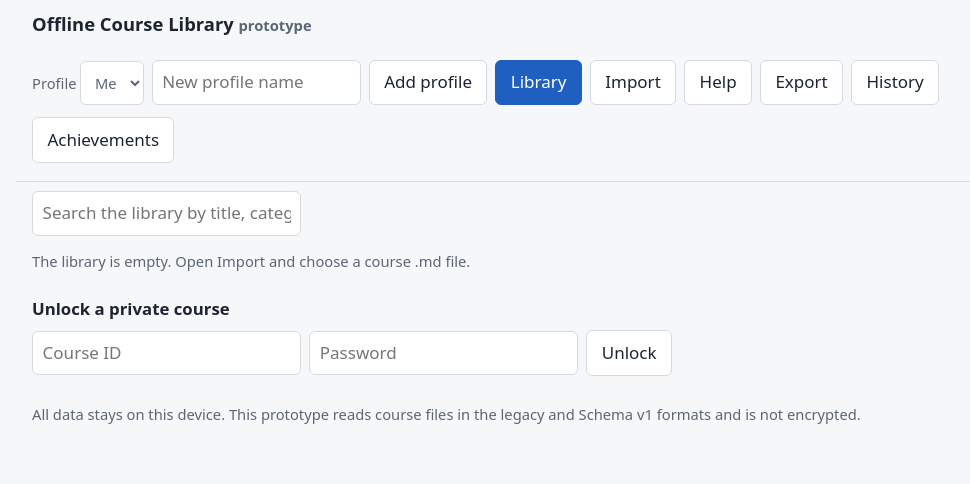
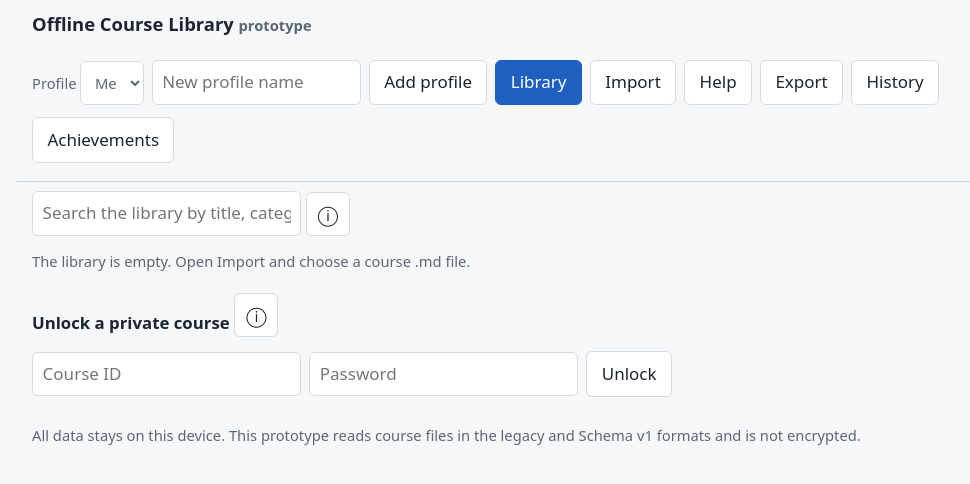
Before and after one commit to UmairAhmed1310/offline-course-library, a website: page index.html in a window 1280 px wide. Shown: the whole page, without its empty margins (128-1098 px from the left). Drawn offline with Linux system fonts and the light colour scheme.

Commit message:
T1.20: replace the floating hover-only "?" help button with visible "ⓘ" buttons next to each help topic
New UI helper addInfo() (after helpHTML, outside CORE) adds 44 px "ⓘ" buttons with a text name next
to each help topic; the old floating .hb button is removed. Adds 2 e2e tests (13 in the file).
CHANGELOG line added.

Worker: claude_lcs_B1. Package: outbox/T1.20__claude_lcs_B1/change.patch (8,524 bytes, sha256 ecdf61c7...).
Applied by the Release manager with git apply on top of main 4a260700 (git apply --check passed).

```diff
--- a/index.html
+++ b/index.html
@@ -49,7 +49,7 @@ legend{font-weight:600;padding:0 .3rem;max-width:100%}
 label{display:block;padding:.3rem 0}
 .ok{color:var(--ok)}.wn{color:var(--wn)}.bd{color:var(--bd)}
 .hero{background:var(--card);border:1px solid var(--line);border-radius:10px;padding:.7rem .9rem;margin:.5rem 0}.xp{font-weight:700}.path{display:flex;gap:.35rem;flex-wrap:wrap;margin-top:.4rem}.pill{min-width:2.2rem;text-align:center;border:1px solid var(--line);border-radius:999px;padding:.1rem .5rem;font-size:.85rem;background:var(--bg)}.pill.d{background:var(--ok-bg);color:#fff;border-color:var(--ok-bg)}.pill.c{border-color:var(--ac);color:var(--ac);font-weight:700}.toast{background:var(--ok-bg);color:#fff;border-radius:8px;padding:.6rem .9rem;margin:.5rem 0;font-weight:600}.toast.w{background:var(--wn);color:#12161c}mark{background:#ffd54a;color:#000;border-radius:2px}mark.cur{background:#ff9d2e;outline:2px solid var(--ac)}.nav.lk{opacity:.65}.cnt{float:right;color:var(--mut);font-size:.8rem}details.card{background:var(--card);border:1px solid var(--line);border-radius:6px}summary{cursor:pointer;min-height:44px;padding:.2rem 0}
-.hb{position:fixed;z-index:9;width:22px;height:22px;border-radius:50%;background:var(--ac);color:#fff;border:0;padding:0;min-height:0;font-size:.8rem;line-height:22px}#pv{display:none}@media print{body.pr>:not(#pv){display:none!important}body.pr #pv{display:block}}
+.info{min-width:44px;padding:0;font-size:1.25rem;line-height:1}.iw{display:flex;align-items:center;gap:.3rem;max-width:100%}#pv{display:none}@media print{body.pr>:not(#pv){display:none!important}body.pr #pv{display:block}}
 @media(max-width:720px){.split{grid-template-columns:1fr}nav{flex-direction:row;overflow-x:auto}.nav{white-space:nowrap}}
 </style>
 </head>
@@ -429,7 +429,7 @@ function impOld(){
     h+=r.errors.length?'<p class="bd">Nothing was added to the library.</p>':`<div class="row"><label>Category <input id="cat" value="Uncategorized"></label><button class="pri" data-a="commit">Add to library</button></div>`;}
   return h;
 }
-function render(){render0();tag();hl()}
+function render(){render0();tag();addInfo();hl()}
 function render0(){
   bar();const a=$('#app');
   if(V.n==='hist'){a.innerHTML=histAll();return}
@@ -449,6 +449,7 @@ document.addEventListener('click',async e=>{
   if(a==='nav'){V.n=id;V.res=null;V.run=null;if(id==='help')V.hp='';render()}
   else if(a==='open'){V.n='course';V.cid=id;V.tab='read';V.sid=null;V.f='';V.res=null;V.run=null;V.dq=0;V.dres=null;V.fc=null;V.vp=0;V.cf=0;render()}
   else if(a==='tab'){V.tab=id;V.res=null;V.run=null;V.dq=0;V.dres=null;V.fc=null;render()}
+  else if(a==='info'){V.n='help';V.hp=id;render()}
   else if(a==='sec'){V.sid=id;V.tab='read';V.fi=0;render();window.scrollTo(0,0)}
   else if(a==='done'){const cp=CP(V.cid),d=cp.done;d[id]?delete d[id]:(d[id]=1,cp.dt[id]??=Date.now());await save();render()}
   else if(a==='addp'){const n=$('#np').value.trim();if(n){const p={id:'p'+Date.now(),name:n.slice(0,40)};S.profiles.push(p);S.active=p.id;await save();render()}}
@@ -532,13 +533,17 @@ visibility:['Public and private courses','A public course is visible to every pr
 history:['History','Shows every practice test attempt of the current profile across all courses, with the course attempt number and the difficulty level. Module recap tests, the diagnostic and flashcards are not recorded here.'],
 achievements:['Achievements','A course is completed when all module recaps are passed with 80% or more and a practice test scores 80% or more, in the same attempt of the course. Completions are kept after a reset or removal.']};
 function helpHTML(){return'<h2>Help</h2>'+Object.entries(HELP).map(([k,v])=>`<h3 id='h-${k}'>${v[0]}</h3><div>${v[1]}</div>`).join('')+`<h3>Learning path lock</h3><p><label><input type='checkbox' id='lk' ${S.cfg.lock?'checked':''}> Lock each module until the previous recap test is passed with 80%</label></p><p class='mut'>The lock applies to the current profile. A module’s recap test is drawn from the questions tagged with that module in the course file.</p>`}
-const hb=document.createElement('button');hb.className='hb';hb.textContent='?';hb.setAttribute('aria-label','Help about this feature');hb.hidden=true;document.body.append(hb);let ht='',hd;
-const showHb=e=>{const t=e.target.closest&&e.target.closest('[data-help]');if(!t)return;clearTimeout(hd);ht=t.dataset.help;const r=t.getBoundingClientRect();hb.style.left=Math.min(r.right-6,innerWidth-26)+'px';hb.style.top=Math.max(r.top-12,2)+'px';hb.hidden=false};
-document.addEventListener('mouseover',showHb);document.addEventListener('focusin',showHb);
-document.addEventListener('mouseout',e=>{if(e.target.closest&&e.target.closest('[data-help]'))hd=setTimeout(()=>{hb.hidden=true},900)});
-hb.addEventListener('mouseenter',()=>clearTimeout(hd));
-hb.addEventListener('click',()=>{V.n='help';V.hp=ht;hb.hidden=true;render()});
-addEventListener('scroll',()=>{hb.hidden=true},true);
+// T1.20: visible help buttons (one per help topic on the screen) instead of a floating hover-only "?".
+// Each button is wrapped together with its control so the two never split across a wrapped line.
+function addInfo(){
+  document.querySelectorAll('#app .iw').forEach(w=>w.replaceWith(...[...w.children].filter(c=>!c.classList.contains('info'))));
+  const seen=new Set();
+  document.querySelectorAll('#app [data-help]').forEach(el=>{
+    const k=el.dataset.help;if(!k||seen.has(k)||!HELP[k])return;seen.add(k);
+    const t=el.closest('label')||el,w=document.createElement('div'),b=document.createElement('button');
+    b.className='info';b.dataset.a='info';b.dataset.id=k;b.setAttribute('aria-label','Help: '+HELP[k][0]);b.textContent='\u24d8';
+    w.className='iw';t.replaceWith(w);w.append(t,b)})
+}
 (async()=>{const s=await db.get();if(s)S=s;S.cfg??={lock:true};S.cats??=[];S.roads??=[];S.gone??={};S.unl??={};S.courses.forEach(c=>{c.owner??=S.profiles[0].id;c.vis??='public'});
 
   // T1.2b migration (replaces the T1.2 block, which never changed anything): for EVERY profile, a module without scored questions is marked done when a later module has progress. New flag name, because S.migratedEmptyPool is already true on devices that loaded the PR #5 build. S.migEmptyPool2.marked lists every mark added, so it can be undone by hand.
```
Also changed, not shown: test/e2e/app.test.js (+37 -0 lines), CHANGELOG.md.
